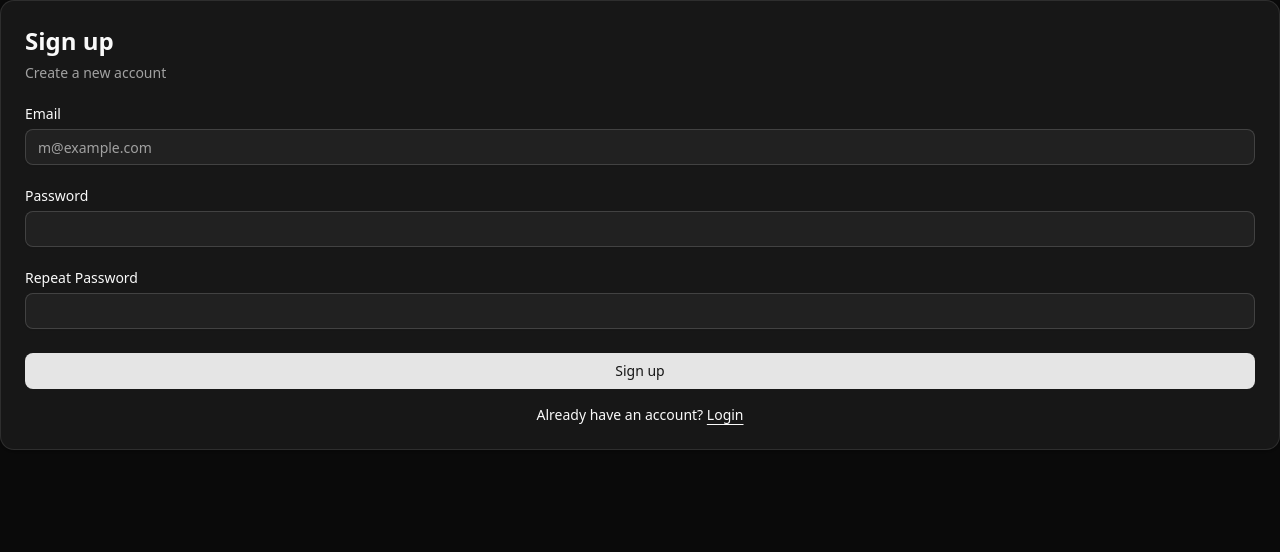
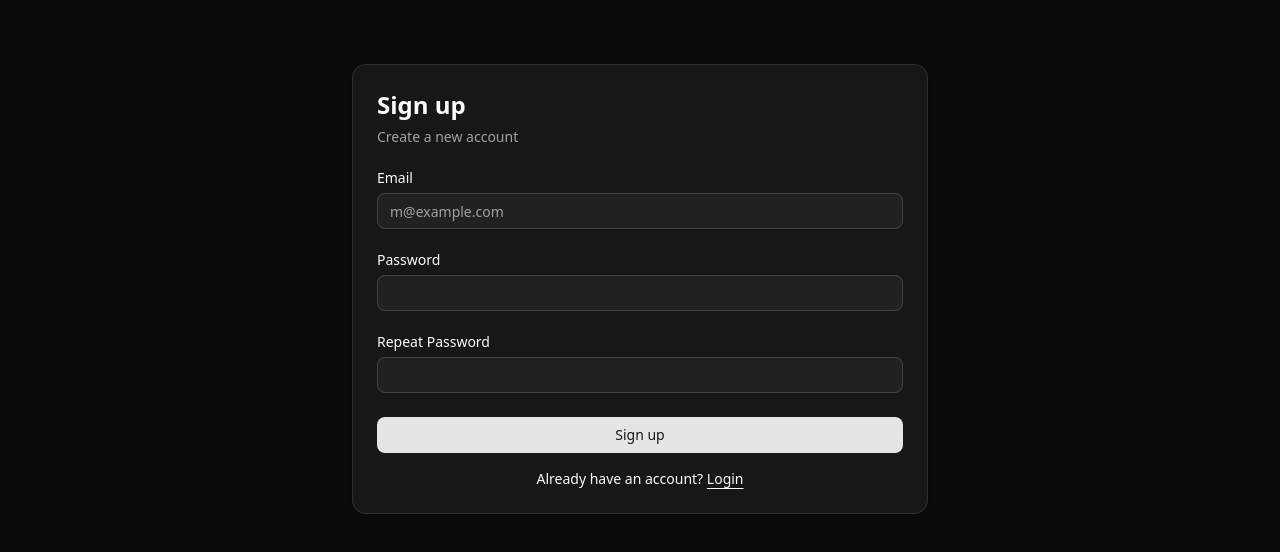
Before and after one commit to markjaylunas/supabase-realtime-chat, a React (Vite) app: page /sign-up in a window 1280 px wide. Shown: the top 552 px of the page. Built offline with nearby package versions, Linux system fonts and the light colour scheme; no server answers.

Commit message:
fix: layout

```diff
--- a/src/components/login-form.tsx
+++ b/src/components/login-form.tsx
@@ -44,7 +44,13 @@
   };
 
   return (
-    <div className={cn("flex flex-col gap-6", className)} {...props}>
+    <div
+      className={cn(
+        "container mx-auto max-w-xl mt-16 flex flex-col gap-6",
+        className
+      )}
+      {...props}
+    >
       <Card>
         <CardHeader>
           <CardTitle className="text-2xl">Login</CardTitle>
--- a/src/components/sign-up-form.tsx
+++ b/src/components/sign-up-form.tsx
@@ -53,7 +53,13 @@
   };
 
   return (
-    <div className={cn("flex flex-col gap-6", className)} {...props}>
+    <div
+      className={cn(
+        "container mx-auto max-w-xl mt-16 flex flex-col gap-6",
+        className
+      )}
+      {...props}
+    >
       {success ? (
         <Card>
           <CardHeader>
```
